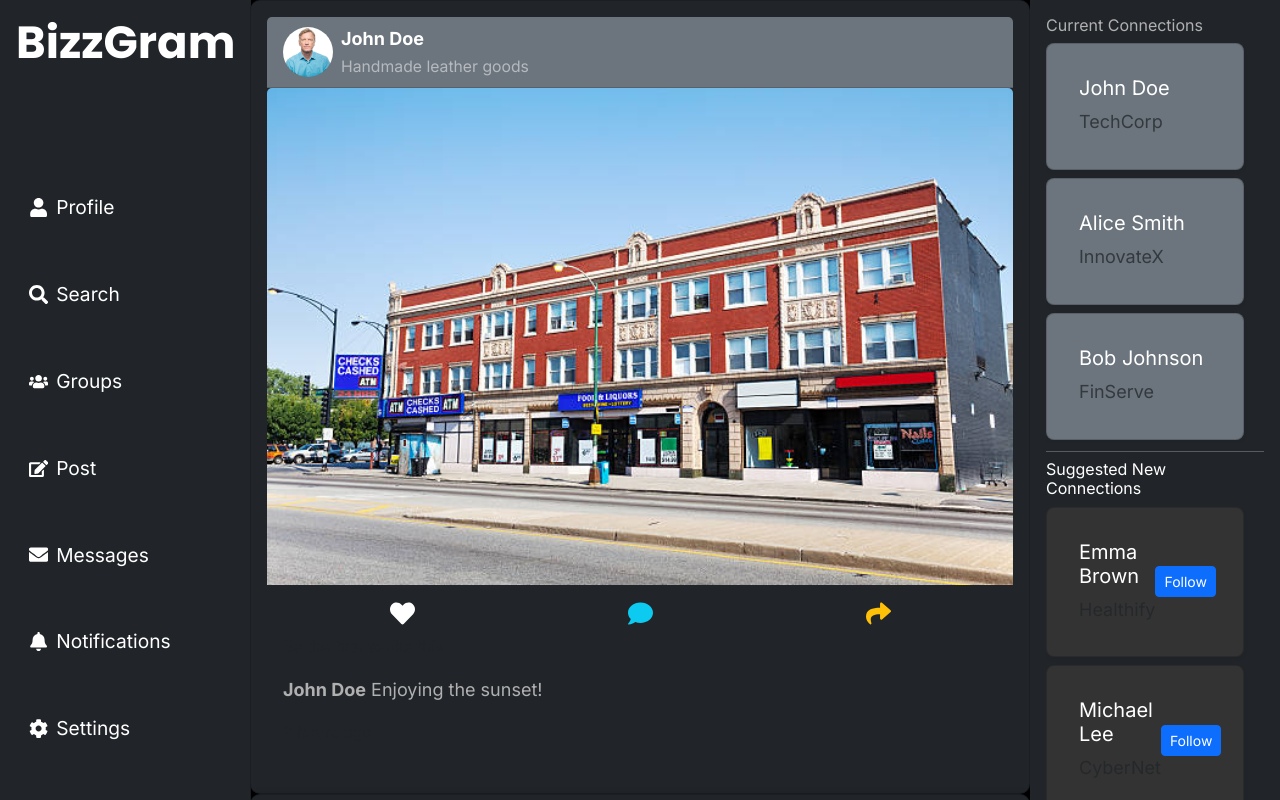
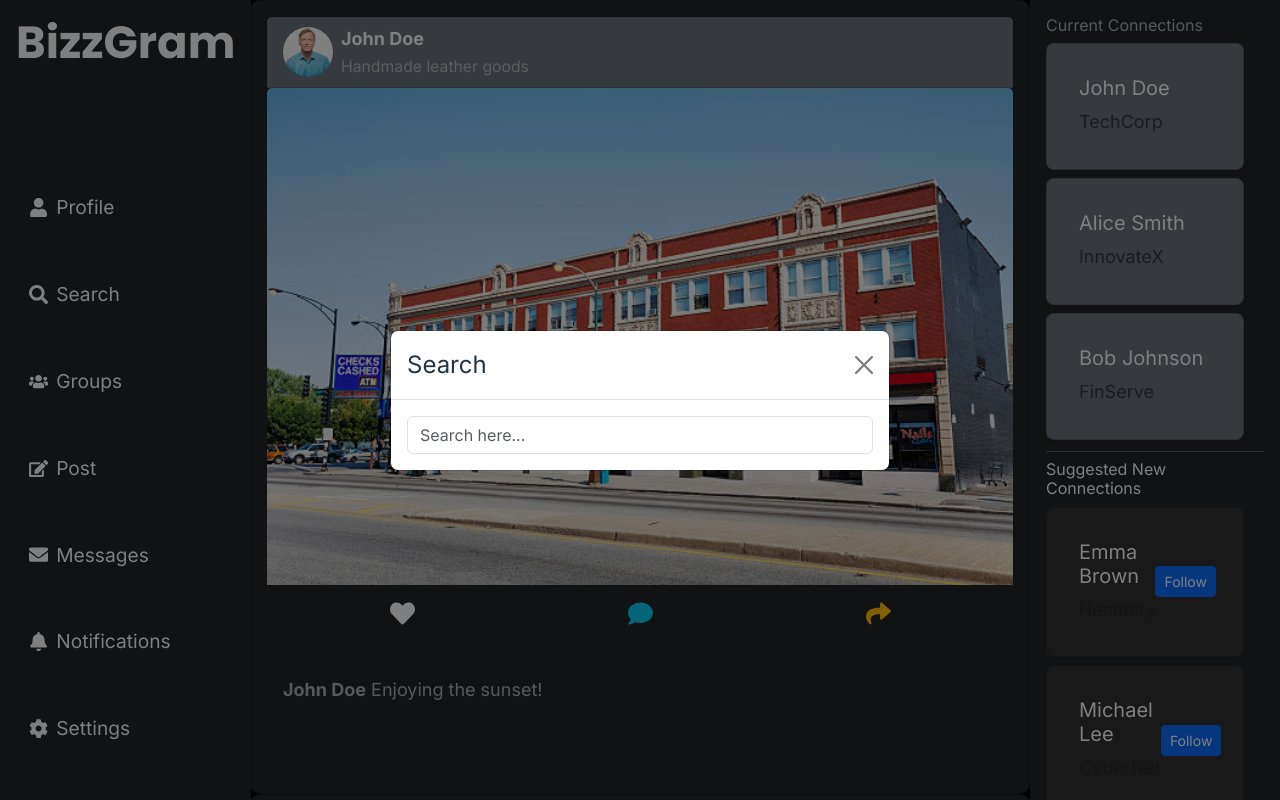
Before and after one commit to ompatel181005/Bizgram, a React (Vite) app in the folder Bizgram/: page / in a window 1280 px wide. Both pictures are taken after a click on the button "Search". Built offline with nearby package versions, Linux system fonts and the light colour scheme.

Commit message:
search bar enhanced

```diff
--- a/Bizgram/src/SideBar.tsx
+++ b/Bizgram/src/SideBar.tsx
@@ -1,14 +1,15 @@
-import React, { JSX } from "react";
-import { Button } from "react-bootstrap";
+import React, { useState } from "react";
+import { Button, Modal, Form } from "react-bootstrap";
 import { FaUser, FaUsers, FaEdit, FaEnvelope, FaCog, FaBell, FaSearch } from "react-icons/fa";
 
 // Reusable Button Component for the Sidebar
-const SidebarButton: React.FC<{ icon: JSX.Element; label: string }> = ({ icon, label }) => (
+const SidebarButton: React.FC<{ icon: React.ReactNode; label: string; onClick?: () => void }> = ({ icon, label, onClick }) => (
   <Button
     variant="dark"
-    className="w-100 mb-4 text-white d-flex align-items-center py-3" // Increase padding to make buttons larger
+    className="w-100 mb-4 text-white d-flex align-items-center py-3"
     aria-label={label}
-    style={{ fontSize: "1.2rem" }} // Increase font size for better visibility
+    style={{ fontSize: "1.2rem" }}
+    onClick={onClick} // Handle button click
   >
     {icon}
     {label}
@@ -16,30 +17,46 @@ const SidebarButton: React.FC<{ icon: JSX.Element; label: string }> = ({ icon, l
 );
 
 const Sidebar: React.FC = () => {
+  const [showSearch, setShowSearch] = useState(false); // State for modal visibility
+  const [searchQuery, setSearchQuery] = useState(""); // State for search input
+
   return (
+    <>
       <div className="sidebar d-flex flex-column bg-dark text-white p-3 vh-100 position-fixed">
         <h1>BizzGram</h1>
-      {/* Spacer */}
         <div className="flex-grow-1"></div>
 
         {/* Profile Button */}
         <SidebarButton icon={<FaUser className="me-2" />} label="Profile" />
 
+        {/* Search Button (Opens Modal) */}
+        <SidebarButton icon={<FaSearch className="me-2" />} label="Search" onClick={() => setShowSearch(true)} />
 
-      {/* Existing Buttons with Increased Size */}
-
-      <SidebarButton icon={<FaSearch className="me-2" />} label="Search" />
+        {/* Existing Buttons */}
         <SidebarButton icon={<FaUsers className="me-2" />} label="Groups" />
         <SidebarButton icon={<FaEdit className="me-2" />} label="Post" />
         <SidebarButton icon={<FaEnvelope className="me-2" />} label="Messages" />
         <SidebarButton icon={<FaBell className="me-2" />} label="Notifications" />
         <SidebarButton icon={<FaCog className="me-2" />} label="Settings" />
+      </div>
 
-      {/* Bottom Spacer */}
-      <div className="mt-auto">
-        {/* Optional space at the bottom for additional elements */}
-      </div>
-    </div>
+      {/* Search Modal */}
+      <Modal show={showSearch} onHide={() => setShowSearch(false)} centered>
+        <Modal.Header closeButton>
+          <Modal.Title>Search</Modal.Title>
+        </Modal.Header>
+        <Modal.Body>
+          <Form>
+            <Form.Control
+              type="text"
+              placeholder="Search here..."
+              value={searchQuery}
+              onChange={(e) => setSearchQuery(e.target.value)}
+            />
+          </Form>
+        </Modal.Body>
+      </Modal>
+    </>
   );
 };
 
```
Lines whose indentation alone changed are shown as unchanged.
